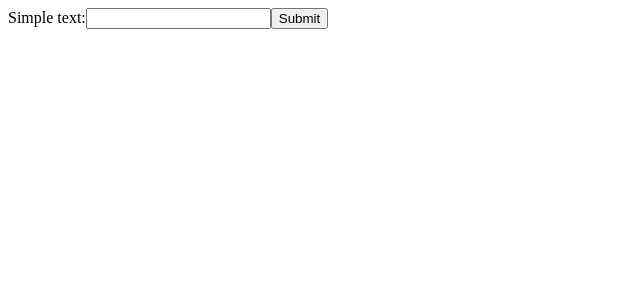
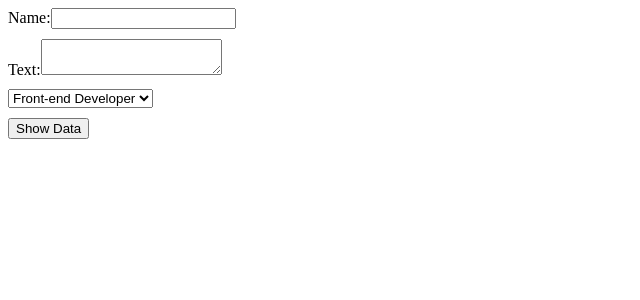
Before and after one commit to MrBlackTongue/react-typescript, a React (Create React App) app: page / in a window 1280 px wide. Shown: the top 300 px of the page, without its empty margins (0-640 px from the left). Built offline with nearby package versions, Linux system fonts and the light colour scheme.

Commit message:
Пятый урок. Типизация элементов

```diff
--- a/src/App.tsx
+++ b/src/App.tsx
@@ -1,102 +1,136 @@
 import React, {Component} from 'react';
 
-// type CounterState = {
-//     count: number,
-// }
-//
-// type CounterProps = {
-//     title?: string,
-// }
-//
-// class Counter extends Component <CounterProps, CounterState> {
-//     constructor(props: CounterProps) {
-//         super(props)
-//         this.state = {
-//             count: 0
-//         }
-//     }
-//
-//     static defaultProps: CounterProps = {
-//         title: 'Default counter: ',
-//     }
-//
-//     // static getDerivedStateFromProps(props: CounterProps, state: CounterState): CounterState | null {
-//     //     return true ? {count: 2} : null
-//     //
-//     // }
-//
-//     componentDidMount(): void {
-//     }
-//
-//     shouldComponentUpdate(nextProps: CounterProps, nextState: CounterState, ): boolean {
-//         return true
-//     }
-//
-//     handleClickP = (e: React.MouseEvent <HTMLButtonElement | HTMLAnchorElement>) => {
-//         console.log(`${e.clientX}, ${e.clientY}`)
-//         this.setState(({ count }) => ({
-//             count: ++count
-//         }))
-//     }
-//     handleClickM = () => {
-//         this.setState(({ count }) => ({
-//             count: --count
-//         }))
-//     }
-//
-//     render() {
-//         return (
-//             <div>
-//                 <h1>{this.props.title}{this.state.count}</h1>
-//                 <button onClick={this.handleClickP}>+1</button>
-//                 <button onClick={this.handleClickM}>-1</button>
-//                 <a href='#' onClick={this.handleClickP}>Ссылка</a>
-//             </div>
-//         )
-//     }
-// }
+type Position = {
+    id: string,
+    value: string,
+    title: string,
+}
 
-class Form extends Component<any, any> {
-    handleFocus = (e: React.FocusEvent<HTMLInputElement>) => {
-        console.log(e.currentTarget)
+type FormState = {
+    inputText: string,
+    textareaText: string,
+    selectText: string,
+    showData: {
+        name: string,
+        text: string,
+        position: string,
     }
 
-    handleSubmit = (e: React.FormEvent<HTMLFormElement>) => {
-        e.preventDefault()
-        console.log('Submitted!')
+}
+
+const POSITIONS: Array<Position> = [
+    {
+        id: 'fb',
+        value: 'Front-end Developer',
+        title: 'Front-end Developer',
+    },
+    {
+        id: 'bd',
+        value: 'Back-end Developer',
+        title: 'Back-end Developer',
+    },
+]
+
+const DEFAULT_SELECT_VALUE: string = POSITIONS[0].value;
+const styles: React.CSSProperties = {display: 'block', marginBottom: '10px'};
+
+class Form extends Component<{}, FormState> {
+    state = {
+        inputText: '',
+        textareaText: '',
+        selectText: DEFAULT_SELECT_VALUE,
+        showData: {
+            name: '',
+            text: '',
+            position: '',
+        }
     }
 
-    handleCopy = (e: React.ClipboardEvent<HTMLInputElement>) => {
-        console.log('Coppied!')
+    private rootRef = React.createRef<HTMLSelectElement>()
 
-    }
+    handleInputChange = (e: React.ChangeEvent<HTMLInputElement>): void => {
+        const {target: {value: inputText}} = e;
+        this.setState({inputText});
+    };
+
+    handleTextareaChange = (e: React.ChangeEvent<HTMLTextAreaElement>): void => {
+        const {target: {value: textareaText}} = e;
+        this.setState({textareaText});
+    };
+
+    handleSelectChange = (e: React.ChangeEvent<HTMLSelectElement>): void => {
+        const {target: {value: selectText}} = e;
+        this.setState({selectText});
+    };
+
+    handleShow = (e: React.MouseEvent<HTMLButtonElement>) => {
+        e.preventDefault();
+        const {inputText, textareaText, selectText} = this.state;
+
+        this.setState({
+            inputText: '',
+            textareaText: '',
+            selectText: DEFAULT_SELECT_VALUE,
+            showData: {
+                name: inputText,
+                text: textareaText,
+                position: selectText,
+            }
+        })
+    };
+
 
     render() {
+        const {inputText, textareaText, selectText, showData} = this.state;
+        const {name, text, position} = showData;
+
         return (
-            <form
-                onSubmit={this.handleSubmit}
-            >
-                <label>
-                    Simple text:
-                </label>
-                <input
-                    onFocus={this.handleFocus}
-                    onCopy={this.handleCopy}
-                    type='text'
-                    name='text'
-                />
-                <button
-                    type='submit'
-                >
-                    Submit
-                </button>
-            </form>
-        )
+            <>
+                <form>
+                    <label style={styles}>
+                        Name:
+                        <input
+                            type="text"
+                            value={inputText}
+                            onChange={this.handleInputChange}
+                        />
+                    </label>
+
+                    <label style={styles}>
+                        Text:
+                        <textarea
+                            value={textareaText}
+                            onChange={this.handleTextareaChange}
+                        />
+                    </label>
+
+                    <select
+                        style={styles}
+                        value={selectText}
+                        onChange={this.handleSelectChange}
+                        ref={this.rootRef}
+                    >
+                        {POSITIONS.map(({id, value, title}) => (
+                            <option
+                                key={id}
+                                value={value}
+                            >{title}</option>
+                        ))}
+                    </select>
+
+                    <button onClick={this.handleShow}>Show Data</button>
+                </form>
+
+                <h2>{name}</h2>
+                <h3>{text}</h3>
+                <h3>{position}</h3>
+            </>
+        );
     }
 
 }
 
 // const App = () => <Counter title='Counter: '/>
-const App:React.FC = () => <Form />
+const App: React.FC = () => <Form/>
 
 export default App;
```
